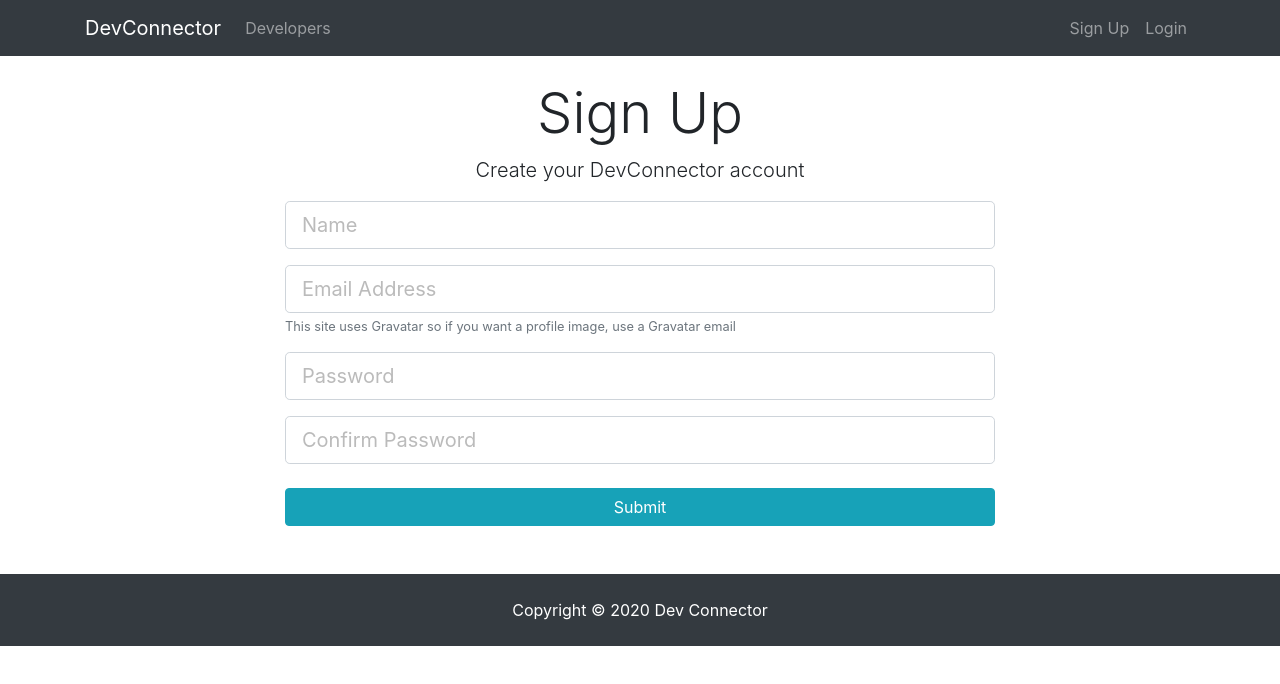
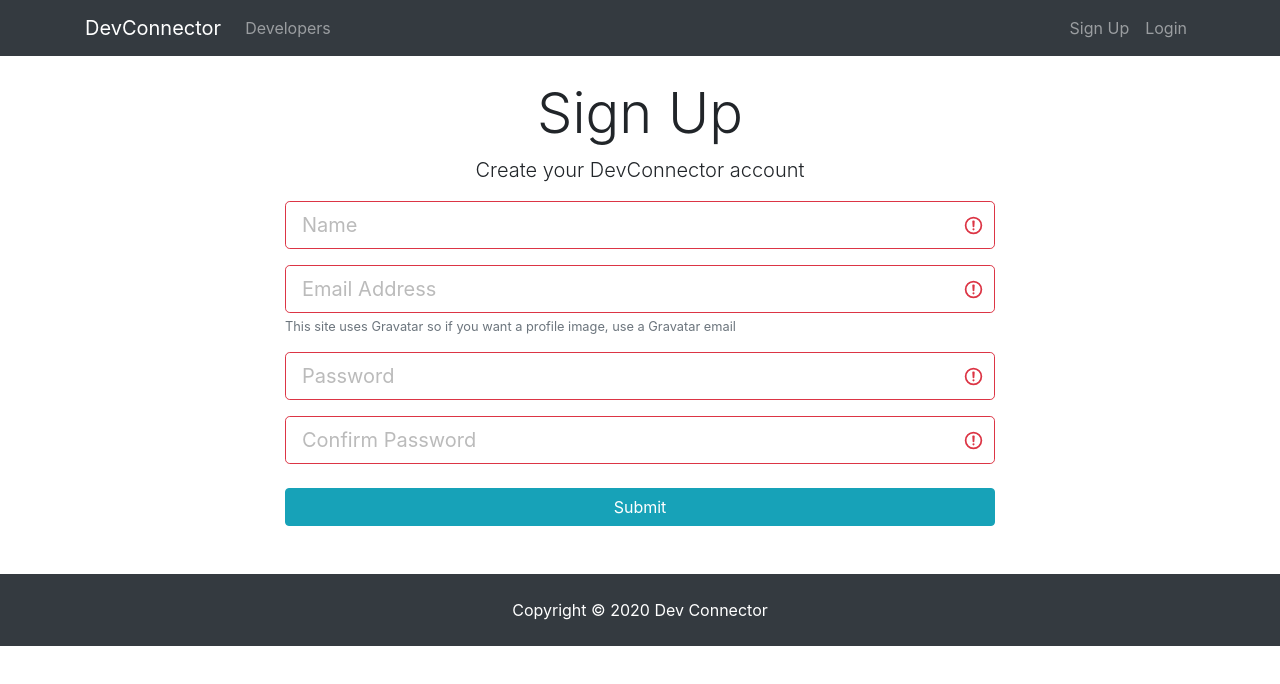
Before and after one commit to MaliJetal/MERN-APP, a React (Create React App) app in the folder client/: page /Register in a window 1280 px wide. Shown: the top 684 px of the page. Built offline with nearby package versions, Linux system fonts and the light colour scheme.

Commit message:
Created coomon textField Component

```diff
--- /dev/null
+++ b/client/src/common/TextFieldGroup.js
@@ -0,0 +1,49 @@
+import React from 'react';
+import classnames from 'classnames';
+import PropTypes from 'prop-types';
+
+const TextFieldGroup = ({
+  name,
+  placeholder,
+  value,
+  error,
+  info,
+  type,
+  onChange,
+  disabled
+}) => {
+  return (
+    <div className="form-group">
+      <input
+        type={type}
+        className={classnames('form-control form-control-lg', {
+          'is-invalid': { error }
+        })}
+        placeholder={placeholder}
+        value={value}
+        name={name}
+        onChange={onChange}
+        disabled={disabled}
+      />
+      {info && <small className="form-text text-muted">{info}</small>}
+      {error && <div className="invalid-feedback">{error}</div>}
+    </div>
+  );
+};
+
+TextFieldGroup.propTypes = {
+  name: PropTypes.string.isRequired,
+  placeholder: PropTypes.string,
+  value: PropTypes.string.isRequired,
+  info: PropTypes.string,
+  error: PropTypes.string,
+  type: PropTypes.string.isRequired,
+  onChange: PropTypes.string.isRequired,
+  disabled: PropTypes.string
+}
+
+TextFieldGroup.defaultProps = {
+  type: 'text'
+}
+
+export default TextFieldGroup;
--- a/client/src/components/auth/Login.js
+++ b/client/src/components/auth/Login.js
@@ -3,6 +3,8 @@
 import { connect } from 'react-redux';
 import { loginUser } from '../../actions/authActions';
 import classnames from 'classnames';
+
+import TextFieldGroup from '../../common/TextFieldGroup';
 
 class Login extends Component {
   constructor() {
@@ -59,36 +61,24 @@
               <h1 className="display-4 text-center">Log In</h1>
               <p className="lead text-center">Sign in to your DevConnector account</p>
               <form onSubmit={this.onSubmit}>
-                <div className="form-group">
-                  <input
+                <TextFieldGroup
+                  placeholder="Email Address"
                   type="email"
-                    className={classnames('form-control form-control-lg', {
-                      'is-invalid': errors.email
-                    })}
-                    placeholder="Email Address"
                   name="email"
                   value={this.state.email}
                   onChange={this.onChange}
+                  error={errors.email}
                 />
-                  {errors.email && (
-                    <div className="invalid-feedback">{errors.email}</div>
-                  )}
-                </div>
-                <div className="form-group">
-                  <input
+
+                <TextFieldGroup
+                  placeholder="Password"
                   type="password"
-                    className={classnames('form-control form-control-lg', {
-                      'is-invalid': errors.password
-                    })}
-                    placeholder="Password"
                   name="password"
                   value={this.state.password}
                   onChange={this.onChange}
+                  error={errors.password}
                 />
-                  {errors.password && (
-                    <div className="invalid-feedback">{errors.password}</div>
-                  )}
-                </div>
+
                 <input type="submit" className="btn btn-info btn-block mt-4" />
               </form>
             </div>
--- a/client/src/components/auth/Register.js
+++ b/client/src/components/auth/Register.js
@@ -4,6 +4,7 @@
 import classnames from 'classnames';
 import { connect } from 'react-redux';
 import { registerUser } from '../../actions/authActions';
+import TextFieldGroup from '../../common/TextFieldGroup';
 
 class Register extends Component {
   constructor() {
@@ -60,31 +61,39 @@
               <h1 className="display-4 text-center">Sign Up</h1>
               <p className="lead text-center">Create your DevConnector account</p>
               <form onSubmit={this.onSubmit}>
-                <div className="form-group">
-                  <input type="text" className={classnames('form-control form-control-lg', {
-                    'is-invalid': errors.name
-                  })} placeholder="Name" name="name" value={this.state.name} onChange={this.onChange} />
-                  {errors.name && (<div className="invalid-feedback">{errors.name}</div>)}
-                </div>
-                <div className="form-group">
-                  <input type="email" className={classnames('form-control form-control-lg', {
-                    'is-invalid': errors.email
-                  })} placeholder="Email Address" name="email" value={this.state.email} onChange={this.onChange} />
-                  {errors.email && (<div className="invalid-feedback">{errors.email}</div>)}
-                  <small className="form-text text-muted">This site uses Gravatar so if you want a profile image, use a Gravatar email</small>
-                </div>
-                <div className="form-group">
-                  <input type="password" className={classnames('form-control form-control-lg', {
-                    'is-invalid': errors.password
-                  })} placeholder="Password" name="password" value={this.state.password} onChange={this.onChange} />
-                  {errors.password && (<div className="invalid-feedback">{errors.password}</div>)}
-                </div>
-                <div className="form-group">
-                  <input type="password" className={classnames('form-control form-control-lg', {
-                    'is-invalid': errors.password2
-                  })} placeholder="Confirm Password" name="password2" value={this.state.password2} onChange={this.onChange} />
-                  {errors.password2 && (<div className="invalid-feedback">{errors.password2}</div>)}
-                </div>
+                <TextFieldGroup
+                  placeholder="Name"
+                  name="name"
+                  value={this.state.name}
+                  onChange={this.onChange}
+                  error={errors.name}
+                />
+
+                <TextFieldGroup
+                  placeholder="Email Address"
+                  name="email"
+                  value={this.state.email}
+                  onChange={this.onChange}
+                  error={errors.email}
+                  info="This site uses Gravatar so if you want a profile image, use a Gravatar email"
+                />
+
+                <TextFieldGroup
+                  placeholder="Password"
+                  name="password"
+                  value={this.state.password}
+                  onChange={this.onChange}
+                  error={errors.password}
+                />
+
+                <TextFieldGroup
+                  placeholder="Confirm Password"
+                  name="password2"
+                  value={this.state.password2}
+                  onChange={this.onChange}
+                  error={errors.password2}
+                />
+
                 <input type="submit" className="btn btn-info btn-block mt-4" />
               </form>
             </div>
```
Lines whose indentation alone changed are shown as unchanged.
